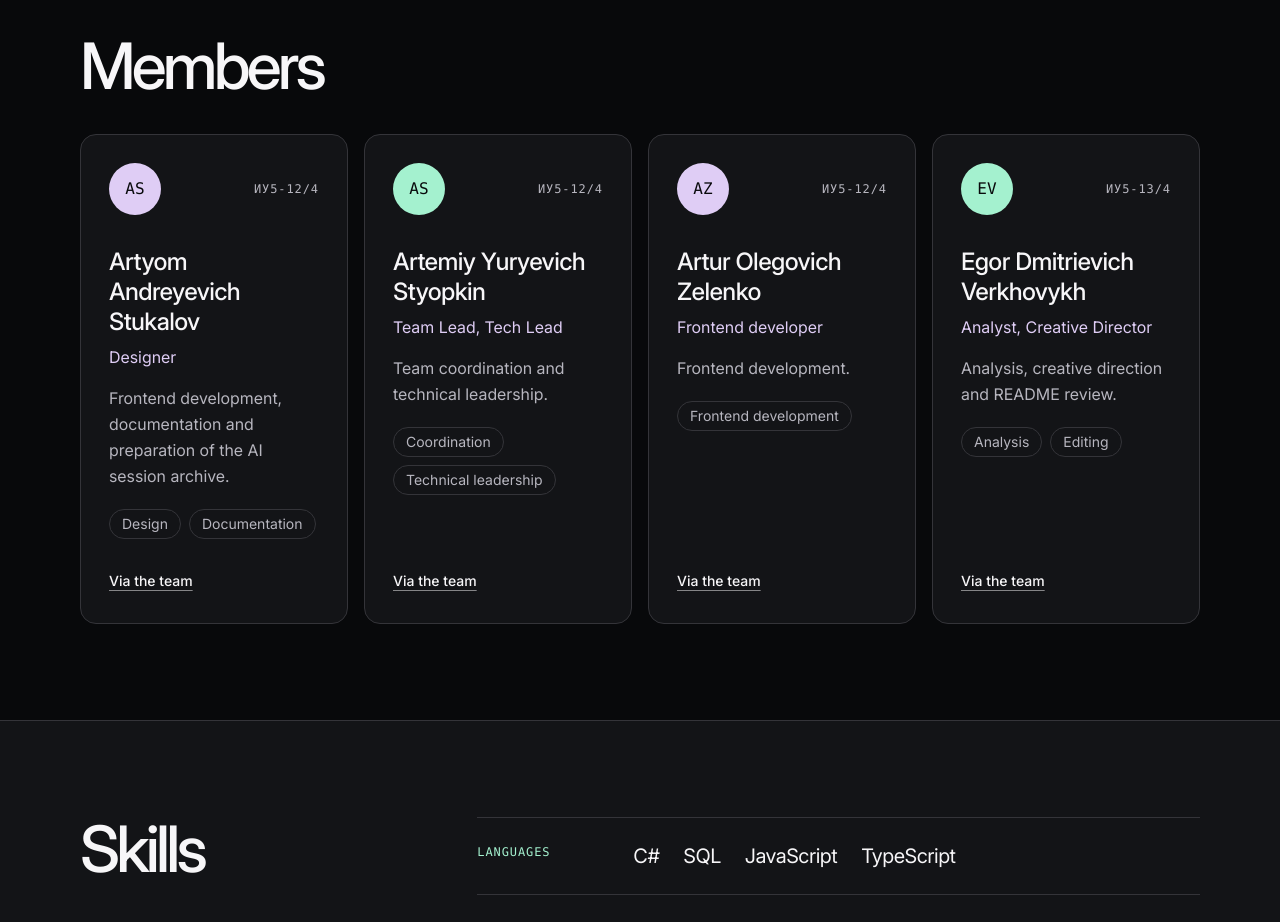
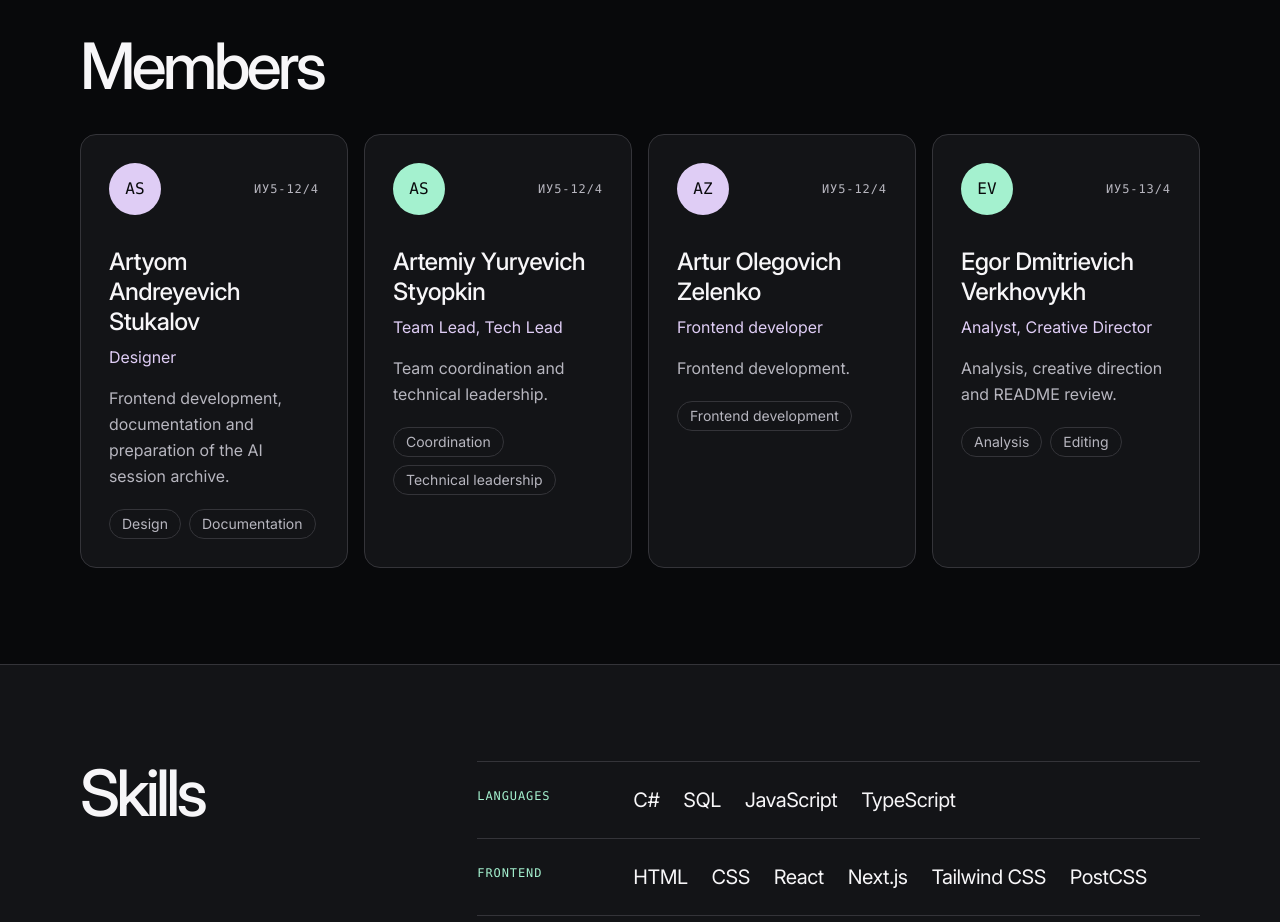
Before and after one commit to akkne/team-onboarding-page, a Next.js app in the folder frontend/: page /en in a window 1280 px wide. Shown: the part 1100-2022 px from the top of the page. Built offline with nearby package versions, Linux system fonts and the light colour scheme.

Commit message:
fix(frontend): remove member contact links

```diff
--- a/frontend/components/member-card.tsx
+++ b/frontend/components/member-card.tsx
@@ -1,20 +1,13 @@
 import Image from "next/image";
-import { team, type Locale, type Member } from "../data/team";
+import type { Locale, Member } from "../data/team";
 
 export function MemberCard({ member, lang }: { member: Member; lang: Locale }) {
   const name = member.name[lang];
   const words = name.split(" ");
   const initials = words[0][0] + words[lang === "ru" ? 1 : words.length - 1][0];
-  const contactLabel = member.contact
-    ? lang === "ru"
-      ? "Личный контакт"
-      : "Personal contact"
-    : lang === "ru"
-      ? "Через команду"
-      : "Via the team";
 
   return (
-    <article className="member-card flex h-full flex-col rounded-2xl border border-line bg-panel p-6 lg:p-7">
+    <article className="member-card h-full rounded-2xl border border-line bg-panel p-6 lg:p-7">
       <div className="mb-8 flex items-center justify-between gap-4">
         {member.photo ? (
           <Image
@@ -39,20 +32,13 @@ export function MemberCard({ member, lang }: { member: Member; lang: Locale }) {
       <p className="mt-4 leading-relaxed text-muted">
         {member.contribution[lang]}
       </p>
-      <ul className="mt-5 mb-7 flex flex-wrap gap-2">
+      <ul className="mt-5 flex flex-wrap gap-2">
         {member.skills.map((skill) => (
           <li key={skill.ru} className="tag">
             {skill[lang]}
           </li>
         ))}
       </ul>
-      <a
-        href={member.contact ?? team.contact}
-        className="text-link mt-auto self-start"
-      >
-        {contactLabel}
-        <span className="sr-only"> - {name}</span>
-      </a>
     </article>
   );
 }
--- a/frontend/data/team.ts
+++ b/frontend/data/team.ts
@@ -10,7 +10,6 @@ export interface Member {
   contribution: Translation;
   photo?: string;
   skills: Translation[];
-  contact?: string;
 }
 
 interface Project {
```
Also changed, not shown: 4 other files (tests, documents, lock files or other folders).
